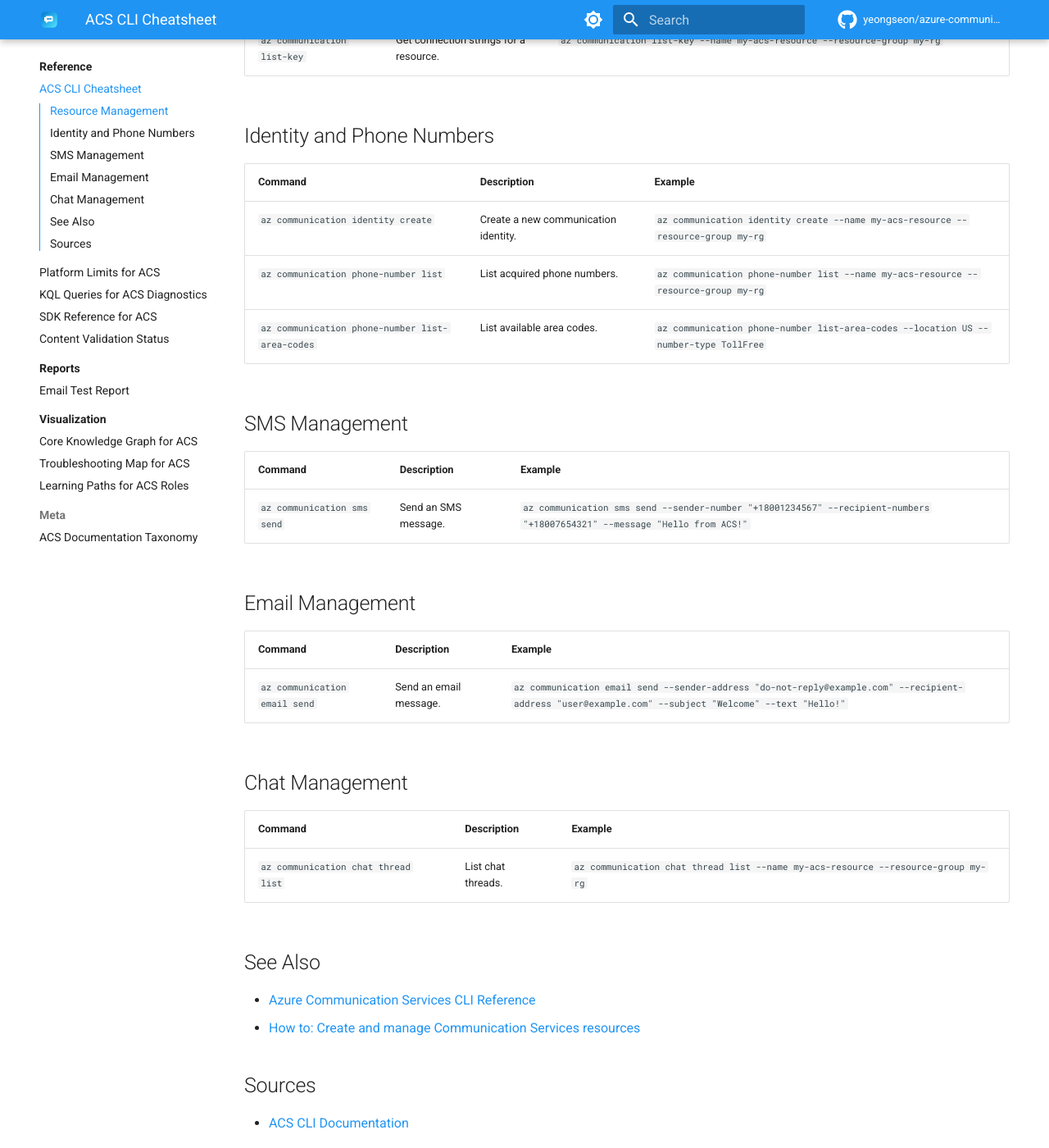
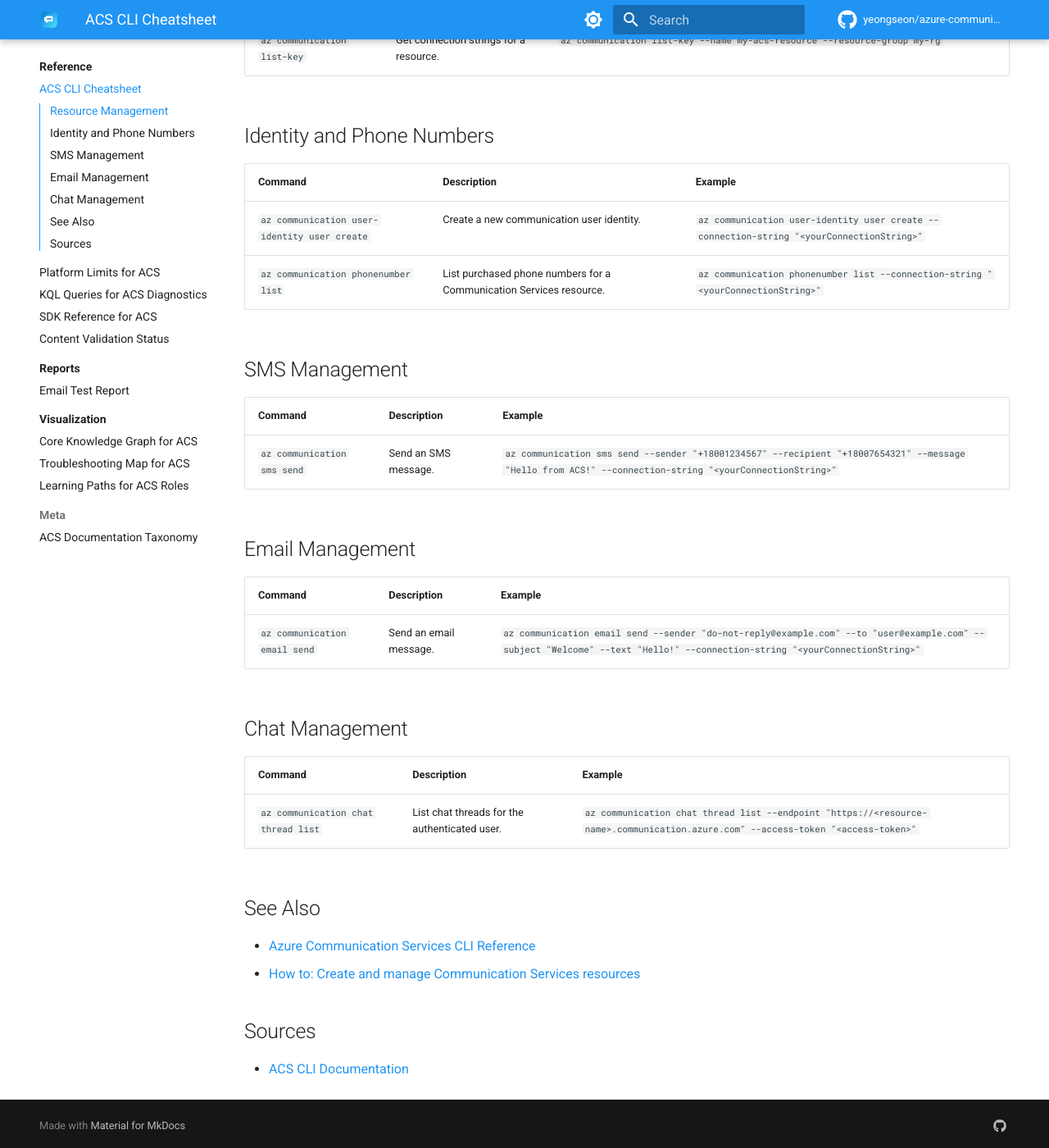
Before and after one commit to yeongseon/azure-communication-services-practical-guide, an MkDocs documentation site: the page built from docs/reference/cli-cheatsheet.md, in a window 1280 px wide and 1400 px high, scrolled down 644 px. Shown: the whole window at 82% size. Built offline with MkDocs 1.6.1 and Material for MkDocs 9.7.7, drawn with Linux system fonts in a browser that asks for light colours; comment, search, counter and statistics services are not loaded.

Commit message:
fix: correct invalid Azure CLI commands in reference cheatsheet (#31) (#35)
Ultraworked with [Sisyphus](https://github.com/code-yeongyu/oh-my-openagent)

Co-authored-by: Sisyphus <clio-agent@sisyphuslabs.ai>

```diff
--- a/docs/reference/cli-cheatsheet.md
+++ b/docs/reference/cli-cheatsheet.md
@@ -5,7 +5,7 @@
       type: flowchart
       source: self-generated
       justification: Original categorization diagram organizing ACS Azure CLI commands by resource domain.
-      based_on: https://learn.microsoft.com/cli/azure/communication
+      based_on: https://learn.microsoft.com/en-us/cli/azure/communication
 ---
 
 # ACS CLI Cheatsheet
@@ -34,31 +34,30 @@
 
 | Command | Description | Example |
 | --- | --- | --- |
-| `az communication identity create` | Create a new communication identity. | `az communication identity create --name my-acs-resource --resource-group my-rg` |
-| `az communication phone-number list` | List acquired phone numbers. | `az communication phone-number list --name my-acs-resource --resource-group my-rg` |
-| `az communication phone-number list-area-codes` | List available area codes. | `az communication phone-number list-area-codes --location US --number-type TollFree` |
+| `az communication user-identity user create` | Create a new communication user identity. | `az communication user-identity user create --connection-string "<yourConnectionString>"` |
+| `az communication phonenumber list` | List purchased phone numbers for a Communication Services resource. | `az communication phonenumber list --connection-string "<yourConnectionString>"` |
 
 ## SMS Management
 
 | Command | Description | Example |
 | --- | --- | --- |
-| `az communication sms send` | Send an SMS message. | `az communication sms send --sender-number "+18001234567" --recipient-numbers "+18007654321" --message "Hello from ACS!"` |
+| `az communication sms send` | Send an SMS message. | `az communication sms send --sender "+18001234567" --recipient "+18007654321" --message "Hello from ACS!" --connection-string "<yourConnectionString>"` |
 
 ## Email Management
 
 | Command | Description | Example |
 | --- | --- | --- |
-| `az communication email send` | Send an email message. | `az communication email send --sender-address "do-not-reply@example.com" --recipient-address "user@example.com" --subject "Welcome" --text "Hello!"` |
+| `az communication email send` | Send an email message. | `az communication email send --sender "do-not-reply@example.com" --to "user@example.com" --subject "Welcome" --text "Hello!" --connection-string "<yourConnectionString>"` |
 
 ## Chat Management
 
 | Command | Description | Example |
 | --- | --- | --- |
-| `az communication chat thread list` | List chat threads. | `az communication chat thread list --name my-acs-resource --resource-group my-rg` |
+| `az communication chat thread list` | List chat threads for the authenticated user. | `az communication chat thread list --endpoint "https://<resource-name>.communication.azure.com" --access-token "<access-token>"` |
 
 ## See Also
-- [Azure Communication Services CLI Reference](https://learn.microsoft.com/cli/azure/communication)
-- [How to: Create and manage Communication Services resources](https://learn.microsoft.com/azure/communication-services/quickstarts/create-communication-resource)
+- [Azure Communication Services CLI Reference](https://learn.microsoft.com/en-us/cli/azure/communication)
+- [How to: Create and manage Communication Services resources](https://learn.microsoft.com/en-us/azure/communication-services/quickstarts/create-communication-resource)
 
 ## Sources
-- [ACS CLI Documentation](https://learn.microsoft.com/cli/azure/communication)
+- [ACS CLI Documentation](https://learn.microsoft.com/en-us/cli/azure/communication)
```
